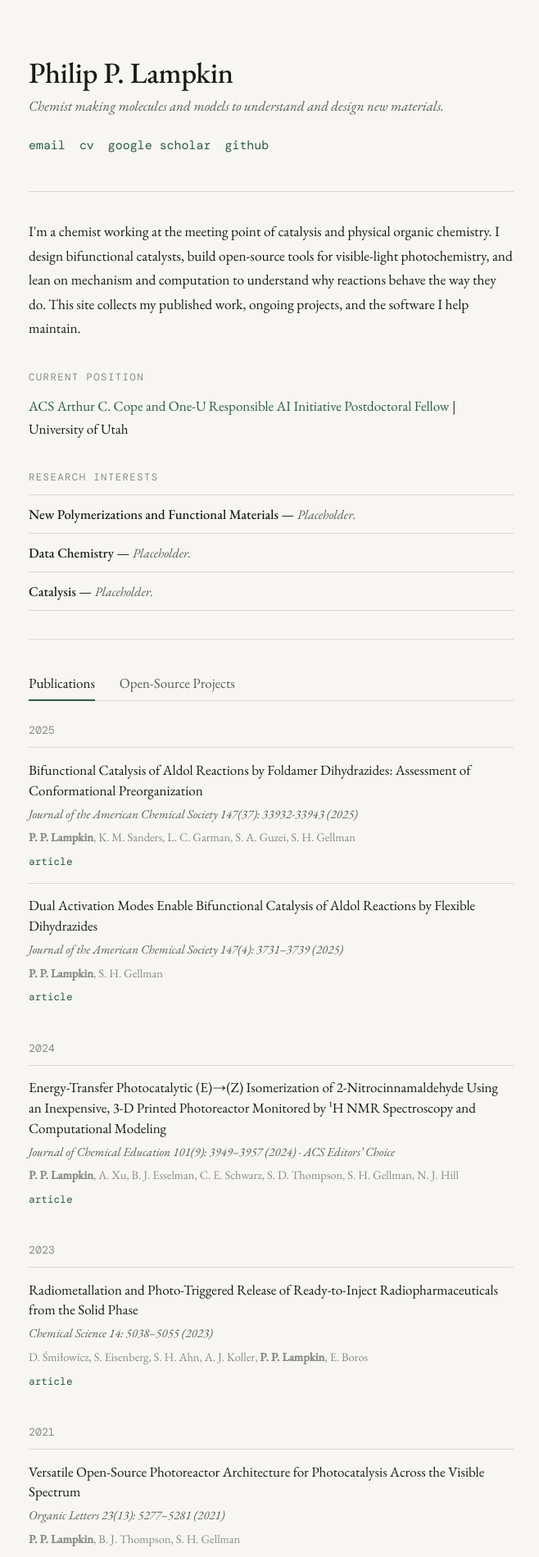
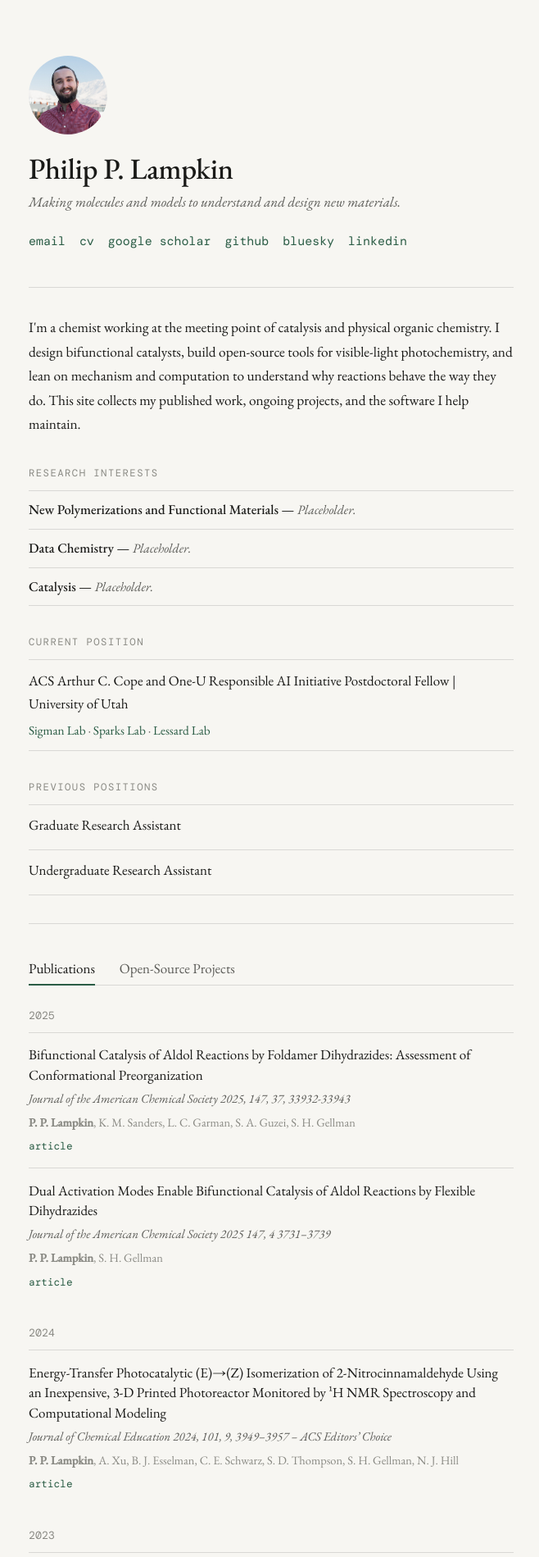
Before and after one commit to plampkin/plampkin.github.io, a Jekyll site: the page built from index.html, in a window 1280 px wide. Shown: the top 1899 px of the page at 82% size, without its empty margins (309-967 px from the left). Built offline with Jekyll 4.4.1, drawn with Linux system fonts in a browser that asks for light colours; some of the changed text lies outside the part shown.

Commit message:
updated content

```diff
--- a/_config.yml
+++ b/_config.yml
@@ -2,7 +2,7 @@
 #  Site settings — edit these to make the site yours
 # ----------------------------------------------------------------------
 title: Philip P. Lampkin
-tagline: Chemist making molecules and models to understand and design new materials.
+tagline: Making molecules and models to understand and design new materials.
 description:
 url: "https://philip-lampkin.me"
 baseurl: ""
@@ -21,12 +21,40 @@ links:
     url: "https://scholar.google.com/citations?user=h5jm0eEAAAAJ&hl=en"
   - label: github
     url: "https://github.com/plampkin"
+  - label: bluesky
+    url: "https://bsky.app/profile/philiplampkin.bsky.social"
+  - label: linkedin
+    url: "https://www.linkedin.com/in/philip-p-lampkin/"
 
 # Current position line
 position:
   title: ACS Arthur C. Cope and One-U Responsible AI Initiative Postdoctoral Fellow
-  research groups: Sigman, Sparks and Lessard Labs
   institution: University of Utah
+  focus: ""
+  groups:
+    - name: Sigman Lab
+      url: "https://www.sigmanlab.com"
+    - name: Sparks Lab
+      url: "https://my.eng.utah.edu/~sparks/group.html"
+    - name: Lessard Lab
+      url: "https://www.chemistry.utah.edu/lessard-research-group/"
+
+# Previous positions (graduate, undergraduate, etc.) — newest first
+previous_positions:
+  - title: Graduate Research Assistant
+    institution: ""
+    years: ""
+    focus: ""
+    groups:
+      - name: ""
+        url: ""
+  - title: Undergraduate Research Assistant
+    institution: ""
+    years: ""
+    focus: ""
+    groups:
+      - name: ""
+        url: ""
 
 
 # Research interests (the bordered list)
--- a/_data/projects.yml
+++ b/_data/projects.yml
@@ -1,7 +1,7 @@
 # Open-source software & hardware. Each entry: title, desc, optional links.
 
 - title: "Wisconsin Photoreactor Platform"
-  desc: "An open-source architecture for low-cost, high-performance photoreactors for synthetic organic chemistry — a 3D-printed enclosure, an inexpensive LED light source, off-the-shelf electronics, and a custom circuit board. Dimensions and features are easily varied, and labs across academia, industry, and teaching use it worldwide."
+  desc: "An open-source architecture for low-cost, high-performance photoreactors for synthetic organic chemistry."
   links:
     - label: github
       url: "https://github.com/uw-madison-chem-shops/wisconsin-photoreactor/"
--- a/assets/css/style.css
+++ b/assets/css/style.css
@@ -41,6 +41,15 @@ body {
 }
 
 header { margin-bottom: 2.5rem; }
+
+.headshot {
+  display: block;
+  width: 96px;
+  height: 96px;
+  border-radius: 50%;
+  object-fit: cover;
+  margin-bottom: 1.25rem;
+}
 
 .name {
   font-size: 2.1rem;
@@ -101,7 +110,51 @@ header { margin-bottom: 2.5rem; }
 
 .position-block { margin-bottom: 2rem; }
 
+.position-entry {
+  padding: 0.6rem 0;
+  border-top: 1px solid var(--border);
+}
+
+.position-entry:last-child { border-bottom: 1px solid var(--border); }
+
+.position-meta {
+  display: flex;
+  justify-content: space-between;
+  align-items: baseline;
+  gap: 1rem;
+}
+
 .position { font-size: 1rem; color: var(--text); }
+
+.position-years {
+  font-family: 'DM Mono', monospace;
+  font-size: 0.78rem;
+  color: var(--text-faint);
+  white-space: nowrap;
+  flex-shrink: 0;
+}
+
+.position-focus {
+  font-size: 0.9rem;
+  color: var(--text-muted);
+  font-style: italic;
+  margin-top: 0.15rem;
+}
+
+.groups {
+  font-size: 0.9rem;
+  color: var(--text-muted);
+  margin-top: 0.3rem;
+}
+
+.groups a {
+  color: var(--link);
+  text-decoration: none;
+  border-bottom: 1px solid transparent;
+  transition: border-color 0.15s;
+}
+
+.groups a:hover { border-bottom-color: var(--link); }
 
 .interests { margin-bottom: 2rem; }
 
--- a/index.html
+++ b/index.html
@@ -3,6 +3,7 @@ layout: default
 ---
 
 <header>
+  <img src="{{ '/assets/headshot.jpg' | relative_url }}" alt="{{ site.title }}" class="headshot">
   <h1 class="name">{{ site.title }}</h1>
   <p class="tagline">{{ site.tagline }}</p>
   <ul class="links">
@@ -23,11 +24,6 @@ layout: default
   published work, ongoing projects, and the software I help maintain.
 </p>
 
-<div class="position-block">
-  <p class="section-label">Current position</p>
-  <p class="position"><a href="{{ site.position.title_url }}">{{ site.position.title }}</a> | {{ site.position.institution }}</p>
-</div>
-
 <div class="interests">
   <p class="section-label">Research interests</p>
   {% for item in site.interests %}
@@ -37,6 +33,37 @@ layout: default
   </div>
   {% endfor %}
 </div>
+
+<div class="position-block">
+  <p class="section-label">Current position</p>
+  <div class="position-entry">
+    <p class="position">{{ site.position.title }} | {{ site.position.institution }}</p>
+    {% if site.position.focus != "" %}<p class="position-focus">{{ site.position.focus }}</p>{% endif %}
+    <p class="groups">
+      {% for group in site.position.groups %}{% unless forloop.first %} · {% endunless %}{% if group.url != "" %}<a href="{{ group.url }}">{{ group.name }}</a>{% else %}{{ group.name }}{% endif %}{% endfor %}
+    </p>
+  </div>
+</div>
+
+{% if site.previous_positions %}
+<div class="position-block">
+  <p class="section-label">Previous positions</p>
+  {% for pos in site.previous_positions %}
+  <div class="position-entry">
+    <div class="position-meta">
+      <p class="position">{{ pos.title }}{% if pos.institution != "" %} | {{ pos.institution }}{% endif %}</p>
+      {% if pos.years != "" %}<span class="position-years">{{ pos.years }}</span>{% endif %}
+    </div>
+    {% if pos.focus != "" %}<p class="position-focus">{{ pos.focus }}</p>{% endif %}
+    {% if pos.groups %}
+    <p class="groups">
+      {% for group in pos.groups %}{% if group.name != "" %}{% unless forloop.first %} · {% endunless %}{% if group.url != "" %}<a href="{{ group.url }}">{{ group.name }}</a>{% else %}{{ group.name }}{% endif %}{% endif %}{% endfor %}
+    </p>
+    {% endif %}
+  </div>
+  {% endfor %}
+</div>
+{% endif %}
 
 <hr class="divider">
 
```
Also changed, not shown: _data/publications.yml (+7 -7 lines).
